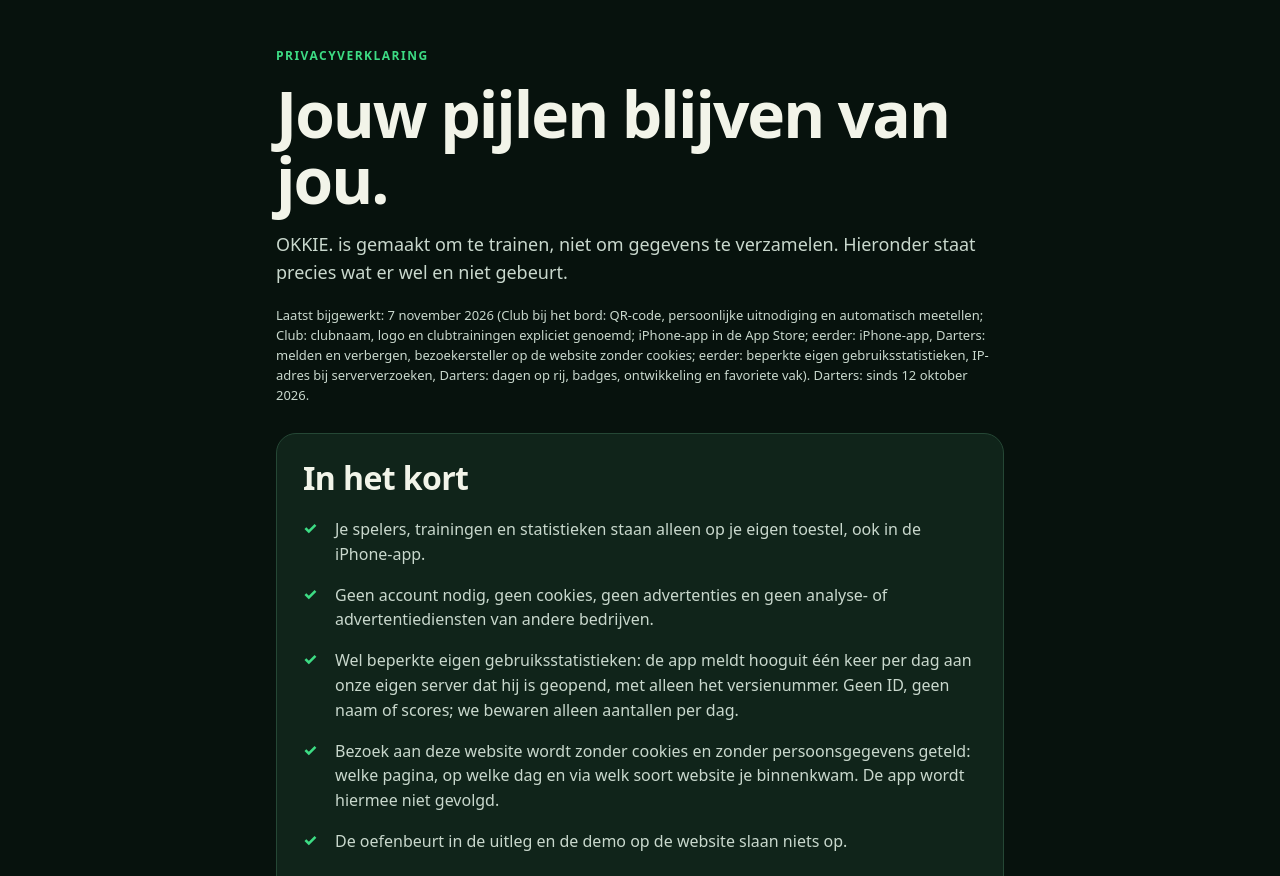
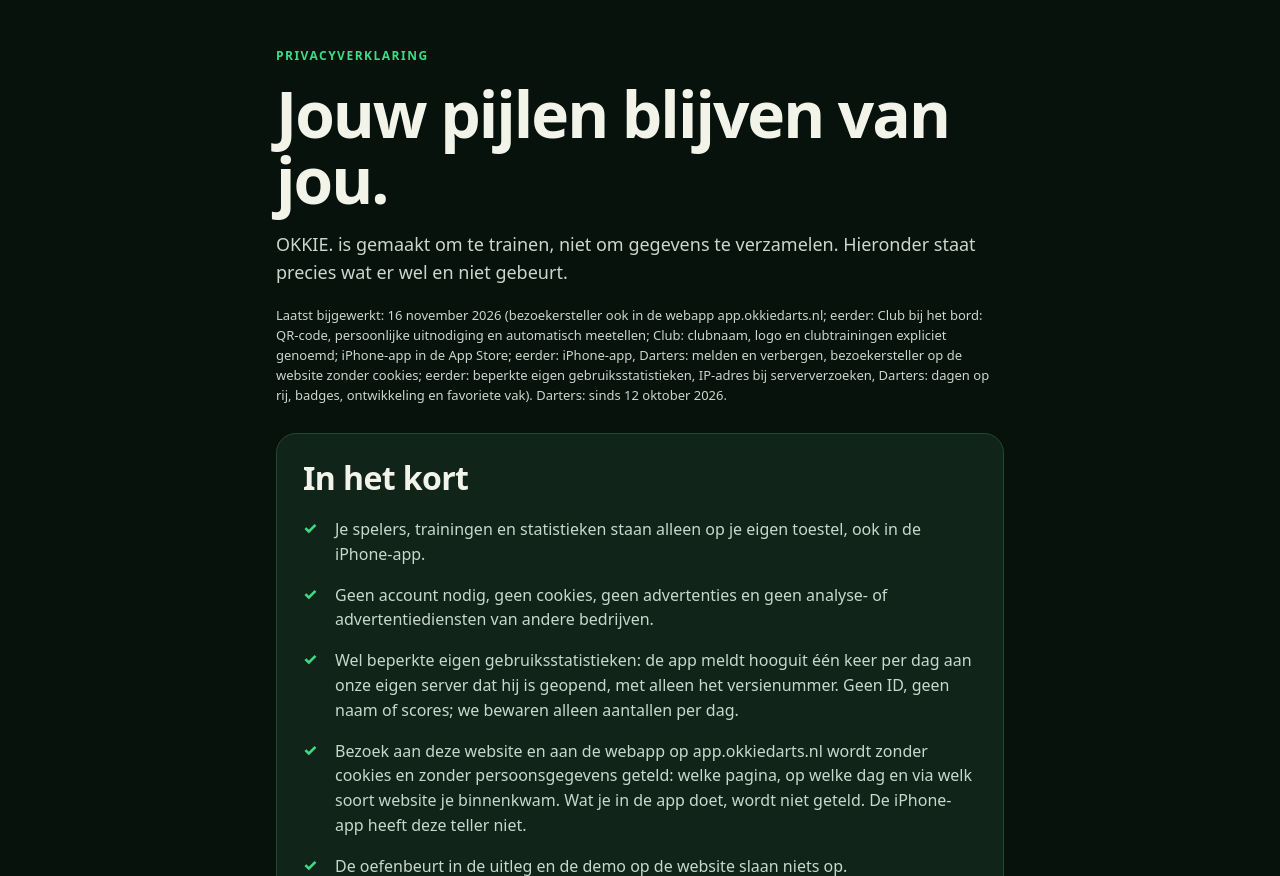
Before and after one commit to MartijndBesten/okkiedarts-site, a plain HTML site: page privacy/index.html in a window 1280 px wide. Shown: the part 76-952 px from the top of the page. Drawn offline with Linux system fonts and the light colour scheme.

Commit message:
Privacy: bezoekersteller ook in de webapp app.okkiedarts.nl
Gebouwd uit dartlog claude/teller-webapp (PR #31) met npm run build:site;
alleen privacy/index.html wijzigt.

Co-Authored-By: Claude Opus 5.5 <noreply@anthropic.com>
Claude-Session: https://claude.ai/code/session_01Q59VWmh7PFvTs9d72ERNda

```diff
--- a/privacy/index.html
+++ b/privacy/index.html
@@ -42,7 +42,7 @@
     <span class="overline">PRIVACYVERKLARING</span>
     <h1>Jouw pijlen blijven van jou.</h1>
     <p class="lead">OKKIE. is gemaakt om te trainen, niet om gegevens te verzamelen. Hieronder staat precies wat er wel en niet gebeurt.</p>
-    <p class="small-print">Laatst bijgewerkt: 7 november 2026 (Club bij het bord: QR-code, persoonlijke uitnodiging en automatisch meetellen; Club: clubnaam, logo en clubtrainingen expliciet genoemd; iPhone-app in de App Store; eerder: iPhone-app, Darters: melden en verbergen, bezoekersteller op de website zonder cookies; eerder: beperkte eigen gebruiksstatistieken, IP-adres bij serververzoeken, Darters: dagen op rij, badges, ontwikkeling en favoriete vak). Darters: sinds 12 oktober 2026.</p>
+    <p class="small-print">Laatst bijgewerkt: 16 november 2026 (bezoekersteller ook in de webapp app.okkiedarts.nl; eerder: Club bij het bord: QR-code, persoonlijke uitnodiging en automatisch meetellen; Club: clubnaam, logo en clubtrainingen expliciet genoemd; iPhone-app in de App Store; eerder: iPhone-app, Darters: melden en verbergen, bezoekersteller op de website zonder cookies; eerder: beperkte eigen gebruiksstatistieken, IP-adres bij serververzoeken, Darters: dagen op rij, badges, ontwikkeling en favoriete vak). Darters: sinds 12 oktober 2026.</p>
 
     <section class="summary-card" aria-label="In het kort">
       <h2>In het kort</h2>
@@ -50,7 +50,7 @@
         <li>Je spelers, trainingen en statistieken staan alleen op je eigen toestel, ook in de iPhone-app.</li>
         <li>Geen account nodig, geen cookies, geen advertenties en geen analyse- of advertentiediensten van andere bedrijven.</li>
         <li>Wel beperkte eigen gebruiksstatistieken: de app meldt hooguit één keer per dag aan onze eigen server dat hij is geopend, met alleen het versienummer. Geen ID, geen naam of scores; we bewaren alleen aantallen per dag.</li>
-        <li>Bezoek aan deze website wordt zonder cookies en zonder persoonsgegevens geteld: welke pagina, op welke dag en via welk soort website je binnenkwam. De app wordt hiermee niet gevolgd.</li>
+        <li>Bezoek aan deze website en aan de webapp op app.okkiedarts.nl wordt zonder cookies en zonder persoonsgegevens geteld: welke pagina, op welke dag en via welk soort website je binnenkwam. Wat je in de app doet, wordt niet geteld. De iPhone-app heeft deze teller niet.</li>
         <li>De oefenbeurt in de uitleg en de demo op de website slaan niets op.</li>
         <li>Darters: je kunt per speler zelf kiezen om je samengevatte cijfers met andere darters te delen. Standaard staat dat uit.</li>
         <li>Zet je delen uit, dan verdwijn je meteen uit het overzicht en wissen we je gedeelde cijfers online.</li>
@@ -88,7 +88,8 @@
 
     <h2 id="website">3. Deze website en de uitleg</h2>
     <p>Op okkiedarts.nl en de uitleg voor kinderen gebruiken we geen cookies, geen advertentiediensten en geen lettertypen of analysediensten van andere bedrijven. De oefenbeurt en de demo werken alleen in je browser en bewaren niets.</p>
-    <p id="bezoekersteller"><strong>Bezoekersteller:</strong> om te zien welke pagina's worden bekeken en via welke website bezoekers binnenkomen, bijvoorbeeld Google of Instagram, telt de website anoniem per dag: de bekeken pagina (zonder de rest van het adres), de naam van de verwijzende website, een eventuele campagnecode in de link (utm_source) en of iemand op een maillink klikt. Er worden geen cookies geplaatst, er worden geen IP-adressen of andere persoonsgegevens bewaard en je wordt niet gevolgd op andere websites. Herladen telt niet als nieuw bezoek. Alleen wie via een aparte link zelf aangeeft niet geteld te willen worden (bedoeld voor Denckh zelf), krijgt daarvoor één markering in de opslag van de eigen browser. De teller is van Denckh zelf (een klein script van een eigen Cloudflare Worker); de tellingen staan bij Cloudflare en zijn alleen voor Denckh zichtbaar. De app op app.okkiedarts.nl heeft deze teller niet en wordt hiermee niet gevolgd. Grond: ons gerechtvaardigd belang om te zien hoe de website gevonden en gebruikt wordt (artikel 6 lid 1 sub f AVG).</p>
+    <p id="bezoekersteller"><strong>Bezoekersteller:</strong> om te zien welke pagina's worden bekeken en via welke website bezoekers binnenkomen, bijvoorbeeld Google of Instagram, telt de website anoniem per dag: de bekeken pagina (zonder de rest van het adres), de naam van de verwijzende website, een eventuele campagnecode in de link (utm_source) en of iemand op een maillink klikt. Er worden geen cookies geplaatst, er worden geen IP-adressen of andere persoonsgegevens bewaard en je wordt niet gevolgd op andere websites. Herladen telt niet als nieuw bezoek. De teller is van Denckh zelf (een klein script van een eigen Cloudflare Worker); de tellingen staan bij Cloudflare en zijn alleen voor Denckh zichtbaar.</p>
+    <p id="bezoekersteller-app"><strong>Ook in de webapp:</strong> sinds 16 november 2026 telt dezelfde teller ook bezoeken aan de webapp op app.okkiedarts.nl, ook daar zonder cookies, zonder IP-adressen en zonder volledige verwijzende adressen. Omdat de app van scherm wisselt zonder dat het adres verandert, zien we alleen dát de app is geopend, niet welke schermen je gebruikt. Je spelers, trainingen en scores gaan niet mee. De iPhone-app heeft deze teller niet. <strong>Liever niet geteld?</strong> Open één keer app.okkiedarts.nl/?dd-niet-tellen=1 (voor de website: okkiedarts.nl/?dd-niet-tellen=1). Je browser onthoudt dat met één markering per adres; met ?dd-niet-tellen=0 zet je het terug. Grond: ons gerechtvaardigd belang om te zien hoe website en app gevonden en gebruikt worden (artikel 6 lid 1 sub f AVG).</p>
 
     <h2 id="hosting">4. Hosting en technische gegevens</h2>
     <p>Om een pagina te kunnen tonen, maakt je browser verbinding met een server. Daarbij worden technische gegevens verwerkt, zoals je IP-adres, het tijdstip, de opgevraagde pagina en het type browser.</p>
```
